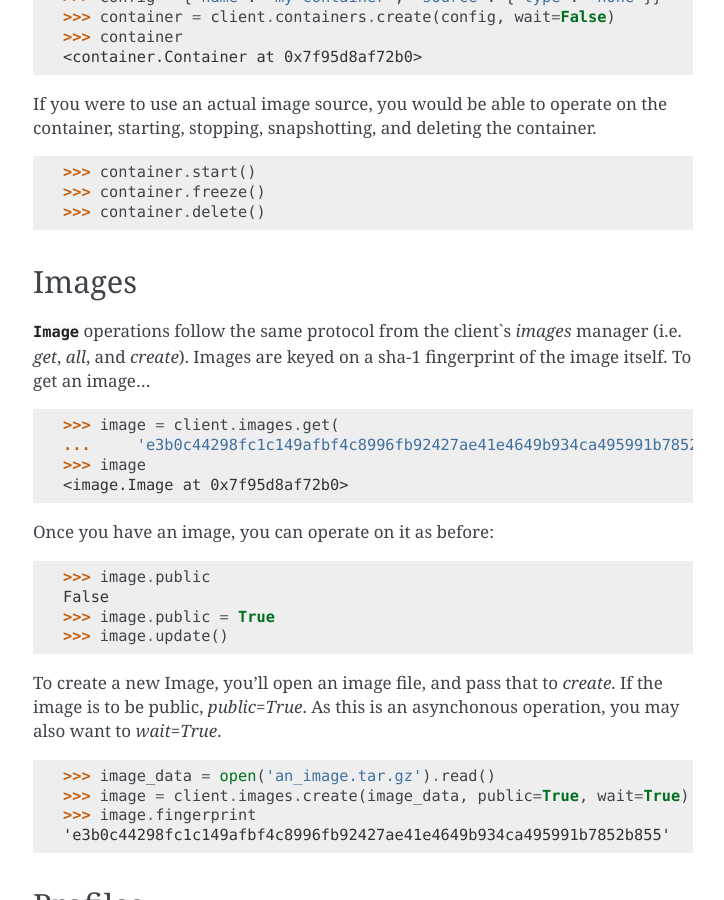
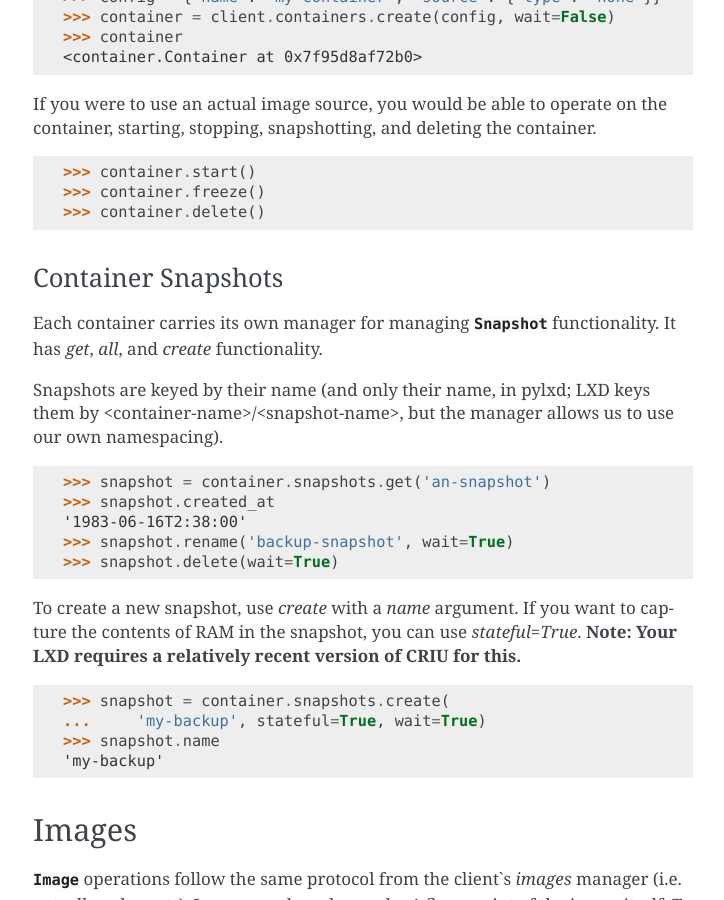
Before and after one commit to canonical/pylxd, a Sphinx documentation site: the page built from doc/source/usage.rst, in a window 1280 px wide and 900 px high, scrolled down 1555 px. Shown: the whole window, without its empty margins (387-1111 px from the left). Built offline with Sphinx 7.4.7, drawn with Linux system fonts in a browser that asks for light colours; pages that are not in the unit, such as notebooks, are missing from menus.

Commit message:
Add documentation for the snapshots manager.

```diff
--- a/doc/source/api.rst
+++ b/doc/source/api.rst
@@ -12,6 +12,9 @@ Container
 ---------
 
 .. autoclass:: pylxd.container.Container
+   :members:
+
+.. autoclass:: pylxd.container.Snapshot
    :members:
 
 Image
--- a/doc/source/usage.rst
+++ b/doc/source/usage.rst
@@ -104,6 +104,37 @@ container.
     >>> container.delete()
 
 
+Container Snapshots
+-------------------
+
+Each container carries its own manager for managing :class:`~container.Snapshot`
+functionality. It has `get`, `all`, and `create` functionality.
+
+Snapshots are keyed by their name (and only their name, in pylxd; LXD
+keys them by <container-name>/<snapshot-name>, but the manager allows
+us to use our own namespacing).
+
+.. code-block:: python
+
+    >>> snapshot = container.snapshots.get('an-snapshot')
+    >>> snapshot.created_at
+    '1983-06-16T2:38:00'
+    >>> snapshot.rename('backup-snapshot', wait=True)
+    >>> snapshot.delete(wait=True)
+
+
+To create a new snapshot, use `create` with a `name` argument. If you want
+to capture the contents of RAM in the snapshot, you can use `stateful=True`.
+**Note: Your LXD requires a relatively recent version of CRIU for this.**
+
+.. code-block:: python
+
+    >>> snapshot = container.snapshots.create(
+    ...     'my-backup', stateful=True, wait=True)
+    >>> snapshot.name
+    'my-backup'
+
+
 Images
 ======
 
```
